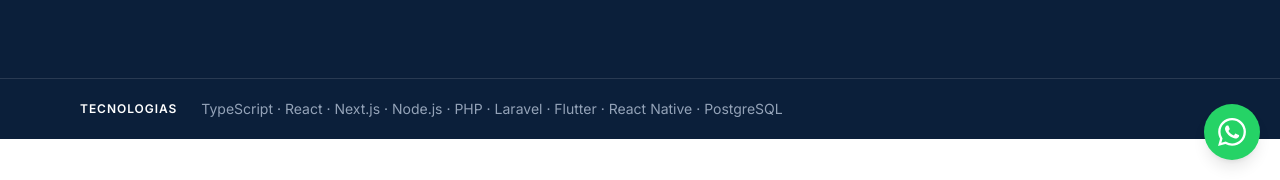
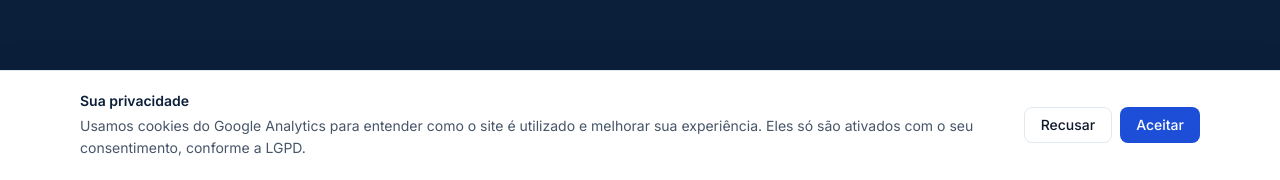
Before and after one commit to SysConnectCompany/landingpage, a Next.js app: page / in a window 1280 px wide. Shown: the part 620-800 px from the top of the page. Built offline with nearby package versions, Linux system fonts and the light colour scheme; no server answers.

Commit message:
feat: adiciona aviso de cookies e condiciona GA ao consentimento
Exibe faixa fixa no rodape da pagina com opcoes de aceitar ou recusar.
O Google Analytics so carrega apos o aceite; ao recusar, a coleta e
desativada e os cookies do GA sao removidos. Link no rodape reabre as
preferencias.

```diff
--- a/app/layout.tsx
+++ b/app/layout.tsx
@@ -1,6 +1,6 @@
 import type { Metadata } from "next";
 import { Inter } from "next/font/google";
-import { GoogleAnalytics } from "@next/third-parties/google";
+import { CookieConsent } from "@/components/layout/cookie-consent";
 import "./globals.css";
 
 const inter = Inter({
@@ -48,10 +48,8 @@ export default function RootLayout({ children }: { children: React.ReactNode })
           dangerouslySetInnerHTML={{ __html: JSON.stringify(orgJsonLd) }}
         />
         {children}
+        <CookieConsent gaId={process.env.NEXT_PUBLIC_GA_ID} />
       </body>
-      {process.env.NEXT_PUBLIC_GA_ID && (
-        <GoogleAnalytics gaId={process.env.NEXT_PUBLIC_GA_ID} />
-      )}
     </html>
   );
 }
--- /dev/null
+++ b/components/layout/cookie-consent.tsx
@@ -0,0 +1,111 @@
+"use client";
+
+import { useEffect, useState } from "react";
+import { GoogleAnalytics } from "@next/third-parties/google";
+import { Button } from "@/components/ui/button";
+import { Container } from "@/components/layout/container";
+import { sections } from "@/content/sections";
+
+type Consent = "granted" | "denied";
+
+const STORAGE_KEY = "sysconnect-cookie-consent";
+const OPEN_EVENT = "sysconnect:open-cookie-preferences";
+
+function readConsent(): Consent | null {
+  try {
+    const value = window.localStorage.getItem(STORAGE_KEY);
+    return value === "granted" || value === "denied" ? value : null;
+  } catch {
+    return null;
+  }
+}
+
+function writeConsent(value: Consent) {
+  try {
+    window.localStorage.setItem(STORAGE_KEY, value);
+  } catch {
+    // storage indisponível (modo privado, bloqueio): vale só para a sessão
+  }
+}
+
+function clearAnalyticsCookies() {
+  const host = window.location.hostname;
+  const domains = ["", host, `.${host}`, `.${host.replace(/^www\./, "")}`];
+  document.cookie.split(";").forEach((entry) => {
+    const name = entry.split("=")[0]?.trim();
+    if (!name || !(name === "_ga" || name.startsWith("_ga_") || name === "_gid")) return;
+    domains.forEach((domain) => {
+      document.cookie = `${name}=; Max-Age=0; path=/${domain ? `; domain=${domain}` : ""}`;
+    });
+  });
+}
+
+export function CookieConsent({ gaId }: { gaId?: string }) {
+  const [consent, setConsent] = useState<Consent | null>(null);
+  const [open, setOpen] = useState(false);
+  const copy = sections.cookies;
+
+  useEffect(() => {
+    const stored = readConsent();
+    setConsent(stored);
+    setOpen(stored === null);
+
+    const reopen = () => setOpen(true);
+    window.addEventListener(OPEN_EVENT, reopen);
+    return () => window.removeEventListener(OPEN_EVENT, reopen);
+  }, []);
+
+  function choose(value: Consent) {
+    writeConsent(value);
+    setConsent(value);
+    setOpen(false);
+
+    if (value === "denied" && gaId) {
+      // GA já carregado nesta página: desativa a coleta e remove os cookies
+      (window as unknown as Record<string, unknown>)[`ga-disable-${gaId}`] = true;
+      clearAnalyticsCookies();
+    }
+  }
+
+  return (
+    <>
+      {gaId && consent === "granted" && <GoogleAnalytics gaId={gaId} />}
+
+      {open && (
+        <div
+          role="dialog"
+          aria-live="polite"
+          aria-label={copy.title}
+          className="fixed inset-x-0 bottom-0 z-50 border-t border-[var(--brand-border)] bg-white shadow-[0_-8px_24px_rgba(11,31,58,0.08)]"
+        >
+          <Container className="flex flex-col gap-4 py-5 md:flex-row md:items-center md:justify-between md:gap-8">
+            <div>
+              <p className="text-sm font-semibold text-[var(--brand-ink)]">{copy.title}</p>
+              <p className="mt-1 text-sm leading-relaxed text-[var(--brand-muted)]">
+                {copy.description}
+              </p>
+            </div>
+            <div className="flex shrink-0 flex-col-reverse gap-2 sm:flex-row">
+              <Button variant="outline" onClick={() => choose("denied")}>
+                {copy.reject}
+              </Button>
+              <Button onClick={() => choose("granted")}>{copy.accept}</Button>
+            </div>
+          </Container>
+        </div>
+      )}
+    </>
+  );
+}
+
+export function CookiePreferencesButton({ className }: { className?: string }) {
+  return (
+    <button
+      type="button"
+      className={className}
+      onClick={() => window.dispatchEvent(new Event(OPEN_EVENT))}
+    >
+      {sections.cookies.preferences}
+    </button>
+  );
+}
--- a/components/layout/footer.tsx
+++ b/components/layout/footer.tsx
@@ -1,6 +1,7 @@
 import Link from "next/link";
 import { Logo } from "@/components/brand/logo";
 import { Container } from "./container";
+import { CookiePreferencesButton } from "./cookie-consent";
 import { site } from "@/content/site";
 import { sections } from "@/content/sections";
 
@@ -63,8 +64,11 @@ export function Footer() {
           </div>
         </div>
 
-        <div className="mt-14 border-t border-[var(--brand-border-dark)] pt-6 text-xs text-[var(--brand-muted-on-dark)]">
-          © {year} {site.name}. {copy.rights}
+        <div className="mt-14 flex flex-col gap-3 border-t border-[var(--brand-border-dark)] pt-6 text-xs text-[var(--brand-muted-on-dark)] sm:flex-row sm:items-center sm:justify-between">
+          <span>
+            © {year} {site.name}. {copy.rights}
+          </span>
+          <CookiePreferencesButton className="text-left transition-colors hover:text-white" />
         </div>
       </Container>
     </footer>
--- a/content/sections.ts
+++ b/content/sections.ts
@@ -101,4 +101,12 @@ export const sections = {
   whatsapp: {
     label: "Falar no WhatsApp",
   },
+  cookies: {
+    title: "Sua privacidade",
+    description:
+      "Usamos cookies do Google Analytics para entender como o site é utilizado e melhorar sua experiência. Eles só são ativados com o seu consentimento, conforme a LGPD.",
+    accept: "Aceitar",
+    reject: "Recusar",
+    preferences: "Preferências de cookies",
+  },
 } as const;
```
